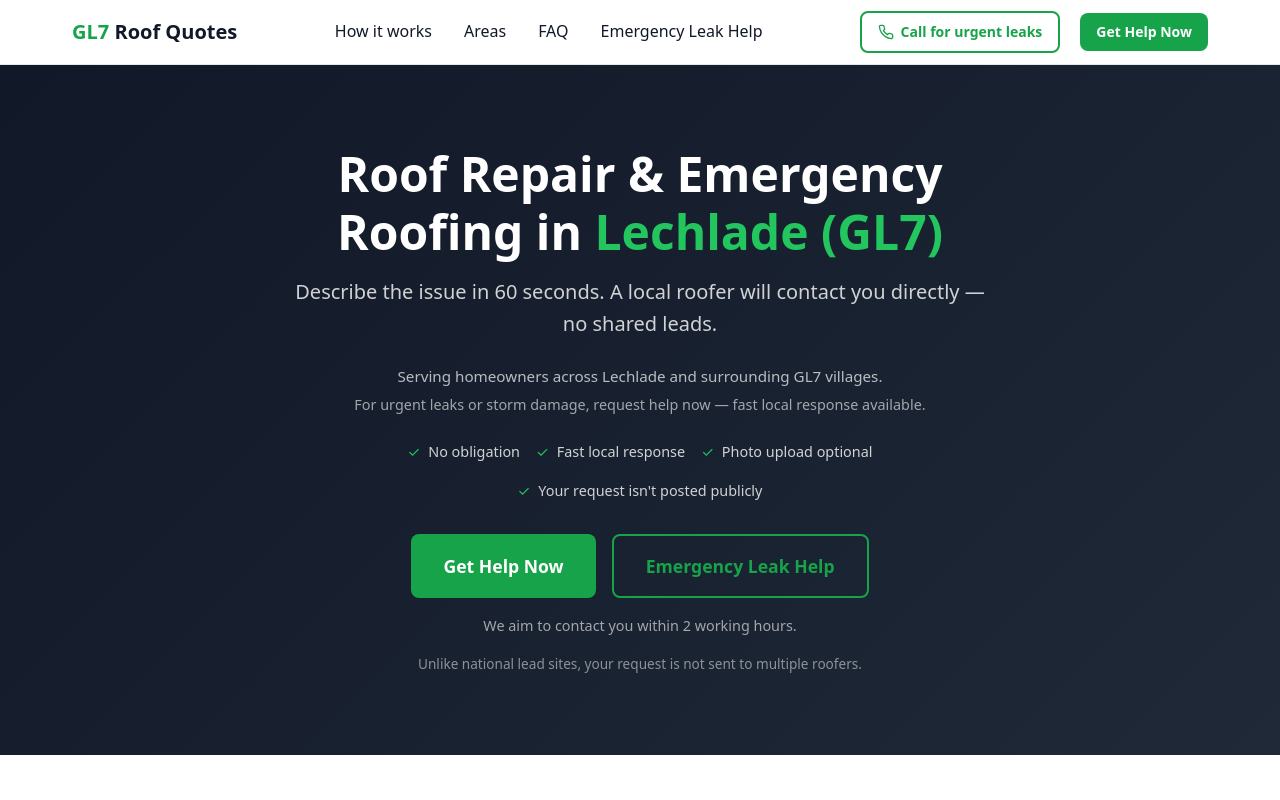
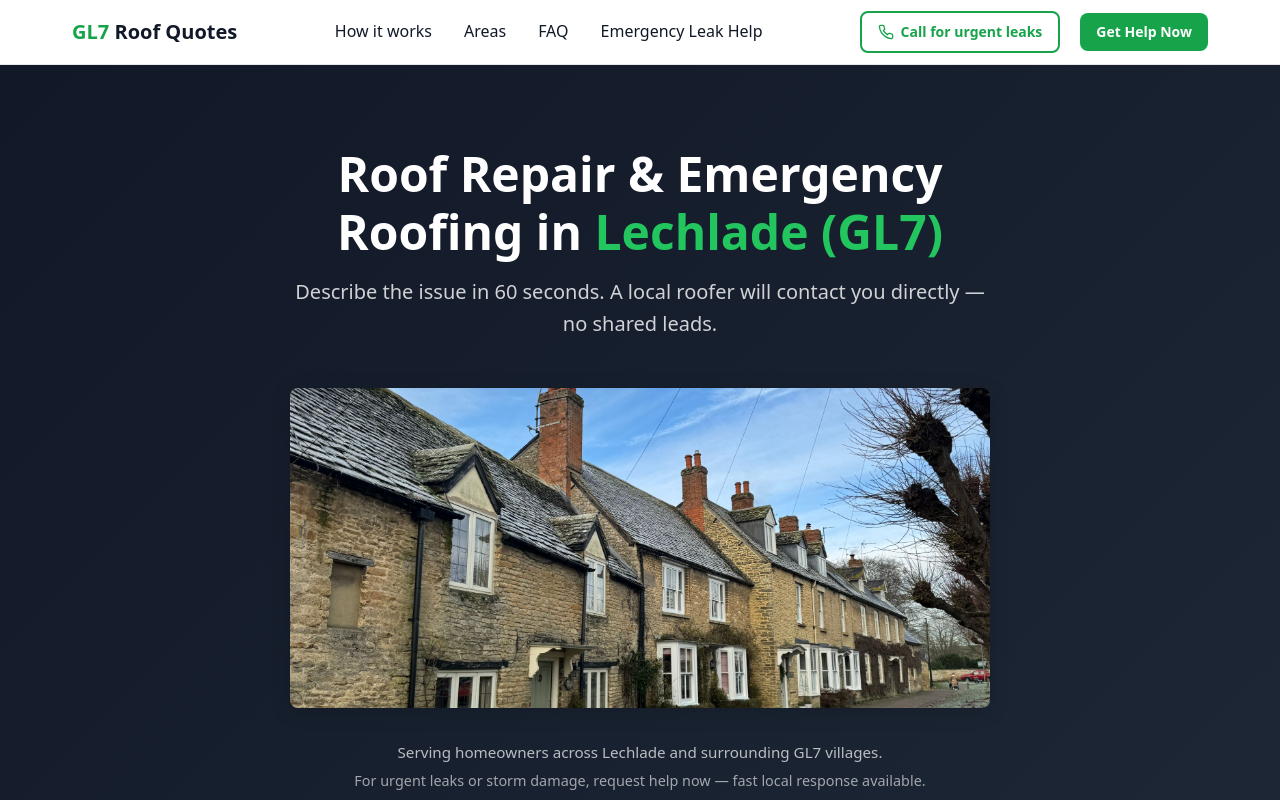
Before and after one commit to jpoynton25-dotcom/gl7-roof-quotes, a React (Vite) app: page / in a window 1280 px wide. Shown: the top 800 px of the page. Built offline with nearby package versions, Linux system fonts and the light colour scheme.

Commit message:
Add hero image to homepage

```diff
--- a/src/pages/Home.tsx
+++ b/src/pages/Home.tsx
@@ -49,10 +49,26 @@ export default function Home() {
       {/* Hero - Task 2: Updated H1 + subline */}
       <section className="hero">
         <div className="container">
-          <div className="hero-content">
+          <div className="hero-content" style={{ display: 'flex', flexDirection: 'column', alignItems: 'center', textAlign: 'center' }}>
             {/* Task 2: SEO-optimized H1 */}
             <h1>Roof Repair & Emergency Roofing in <span>Lechlade (GL7)</span></h1>
             <p className="hero-sub">Describe the issue in 60 seconds. A local roofer will contact you directly — no shared leads.</p>
+
+            {/* Hero Image - Local roofing image */}
+            <img
+              src="/lechlade-roofing-issue.jpeg"
+              alt="Roof repair in Lechlade GL7 - damaged roof tiles requiring repair"
+              style={{
+                maxWidth: '100%',
+                width: '100%',
+                maxHeight: '320px',
+                height: 'auto',
+                objectFit: 'cover',
+                borderRadius: 'var(--radius)',
+                margin: '1.5rem 0',
+                boxShadow: '0 4px 20px rgba(0,0,0,0.15)'
+              }}
+            />
 
             <p style={{ fontSize: '0.95rem', color: 'rgba(255,255,255,0.7)', margin: '0.5rem 0 0' }}>
               Serving homeowners across Lechlade and surrounding GL7 villages.
```
Also changed, not shown: public/lechlade-roofing-issue.jpeg (added).
